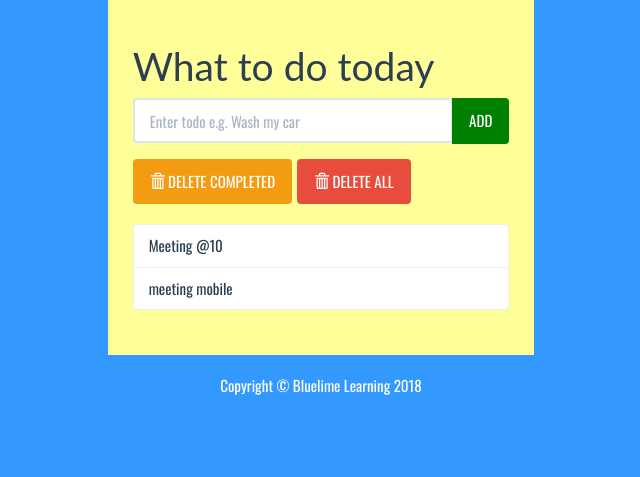
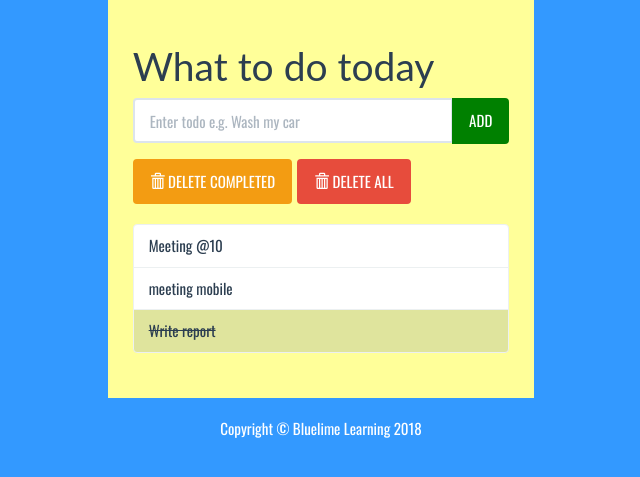
Before and after one commit to subaleshs/todoapp_udemy, a Django app: page / in a window 1280 px wide. Shown: the part 129-606 px from the top of the page, without its empty margins (319-959 px from the left). Run offline with Django 3.2, Linux system fonts and the light colour scheme; data comes from the database, SQL or seed files in the repository; some libraries are stand-ins or nearby versions.

Commit message:
if else added in index.html

```diff
--- a/todo/templates/todo/index1.html
+++ b/todo/templates/todo/index1.html
@@ -52,10 +52,11 @@
 
 					<ul class="list-group t20">
 						{% for a in jobs %}
-						<!--	<li class="list-group-item">Learn something new.</li>
-							<li class="list-group-item todo-completed">Buy a new journal</li>
-							<li class="list-group-item">Book a dentist appointment.</li>-->
-							<li class="list-group-item">{{a}}</li>
+							{% if a.status  %}
+								<li class="list-group-item todo-completed">{{a.job}}</li>
+							{% else %}
+								<li class="list-group-item">{{a.job}}</li>
+							{% endif %}
 						{% endfor %}
 					</ul>
 
--- a/todo/views.py
+++ b/todo/views.py
@@ -3,5 +3,5 @@ from .models import *
 
 # Create your views here.
 def home(request):
-    a = List.objects.all()
+    a = List.objects.order_by('id')
     return render(request,'todo\index1.html',{'jobs':a})
```
Also changed, not shown: db.sqlite3.
